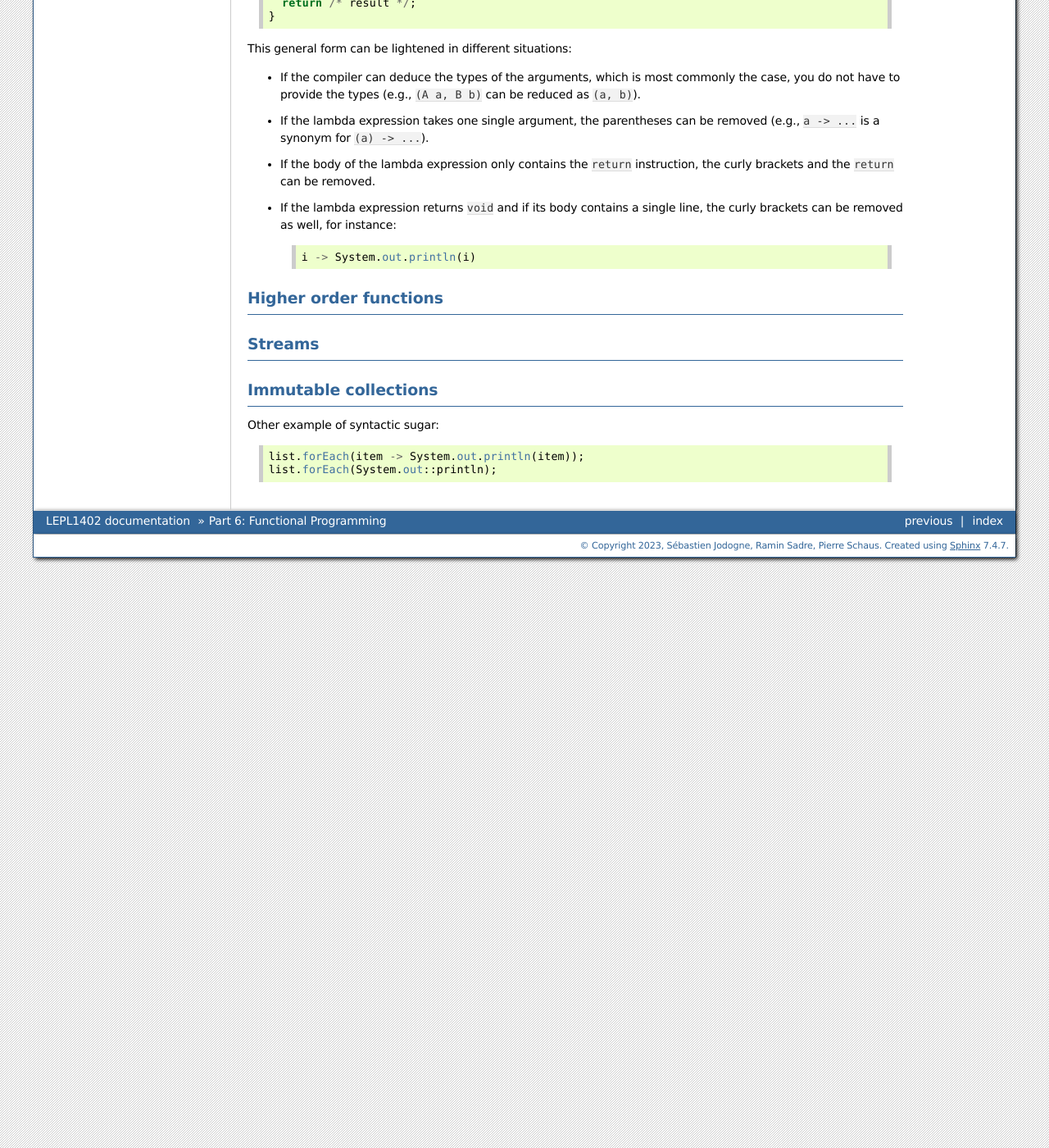
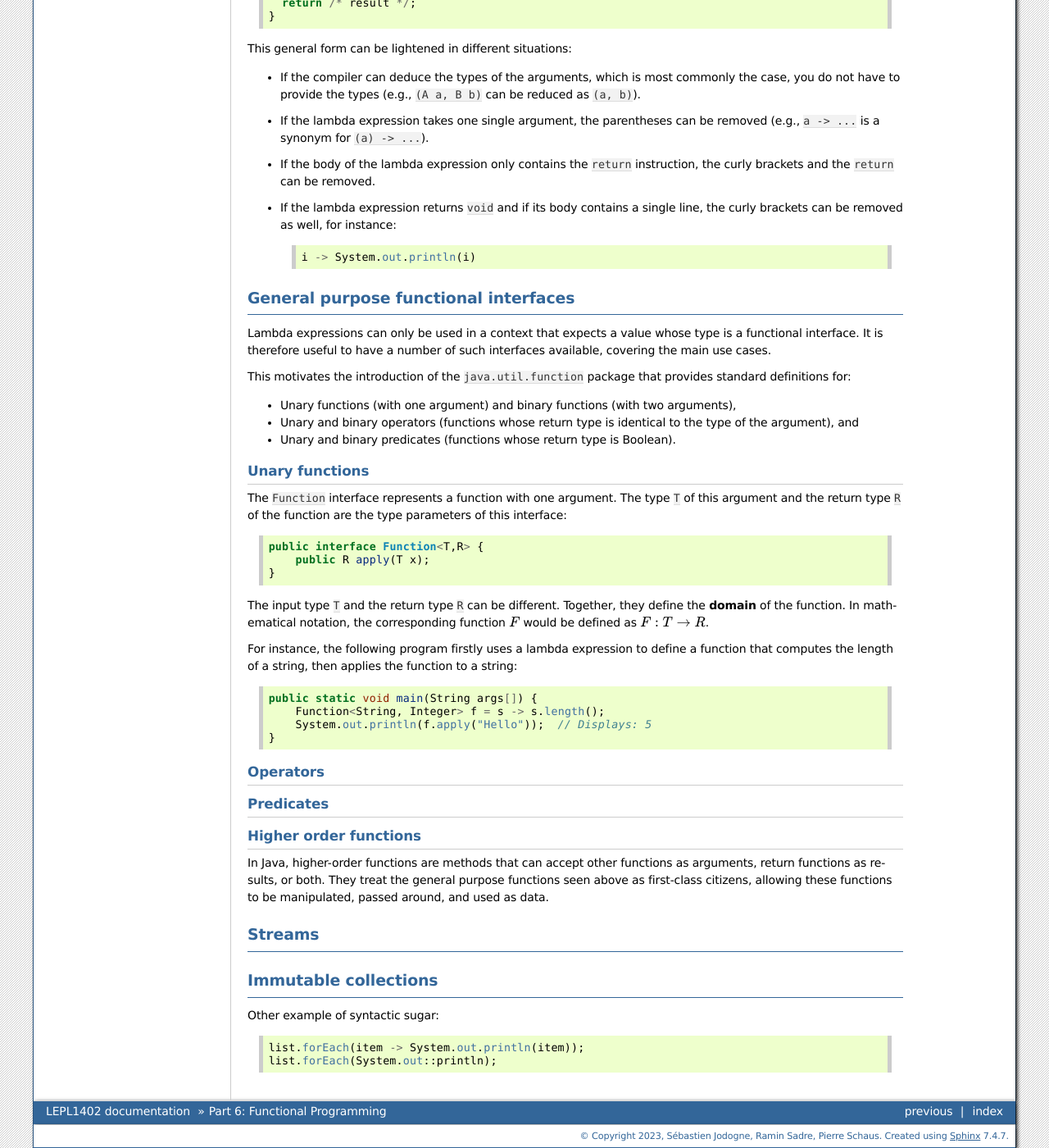
Before and after one commit to pschaus/book_lepl1402, a Sphinx documentation site: the page built from source/part6.rst, in a window 1280 px wide and 1400 px high, scrolled down 9633 px. Shown: the whole window at 82% size. Built offline with Sphinx 7.4.7, drawn with Linux system fonts in a browser that asks for light colours; formulas are drawn with MathJax 3; some of the changed text lies outside the part shown.

Commit message:
General purpose functional interfaces

```diff
--- a/source/part6.rst
+++ b/source/part6.rst
@@ -530,12 +530,57 @@ This general form can be lightened in different situations:
      i -> System.out.println(i)
 
 
+General purpose functional interfaces
+=====================================
+
+Lambda expressions can only be used in a context that expects a value whose type is a functional interface. It is therefore useful to have a number of such interfaces available, covering the main use cases.
+
+This motivates the introduction of the ``java.util.function`` package that provides standard definitions for:
+
+* Unary functions (with one argument) and binary functions (with two arguments),
+
+* Unary and binary operators (functions whose return type is identical to the type of the argument), and
+
+* Unary and binary predicates (functions whose return type is Boolean).
+
+
+Unary functions
+---------------
+
+The ``Function`` interface represents a function with one argument. The type ``T`` of this argument and the return type ``R`` of the function are the type parameters of this interface:
+
+.. code-block:: java
+
+    public interface Function<T,R> {
+        public R apply(T x);
+    }
+
+The input type ``T`` and the return type ``R`` can be different. Together, they define the **domain** of the function. In mathematical notation, the corresponding function :math:`F` would be defined as :math:`F:T \rightarrow R`.
+
+For instance, the following program firstly uses a lambda expression to define a function that computes the length of a string, then applies the function to a string:
+
+.. code-block:: java
+
+    public static void main(String args[]) {
+        Function<String, Integer> f = s -> s.length();
+        System.out.println(f.apply("Hello"));  // Displays: 5
+    }
 
 
 
+Operators
+---------
+
+Predicates
+----------
+
 
 Higher order functions
-=======================
+----------------------
+
+In Java, higher-order functions are methods that can accept other functions as arguments, return functions as results, or both. They treat the general purpose functions seen above as first-class citizens, allowing these functions to be manipulated, passed around, and used as data.
+
+
 
 Streams
 ========
```
Also changed, not shown: other parts of source/part6.rst (+2 -2 lines).
